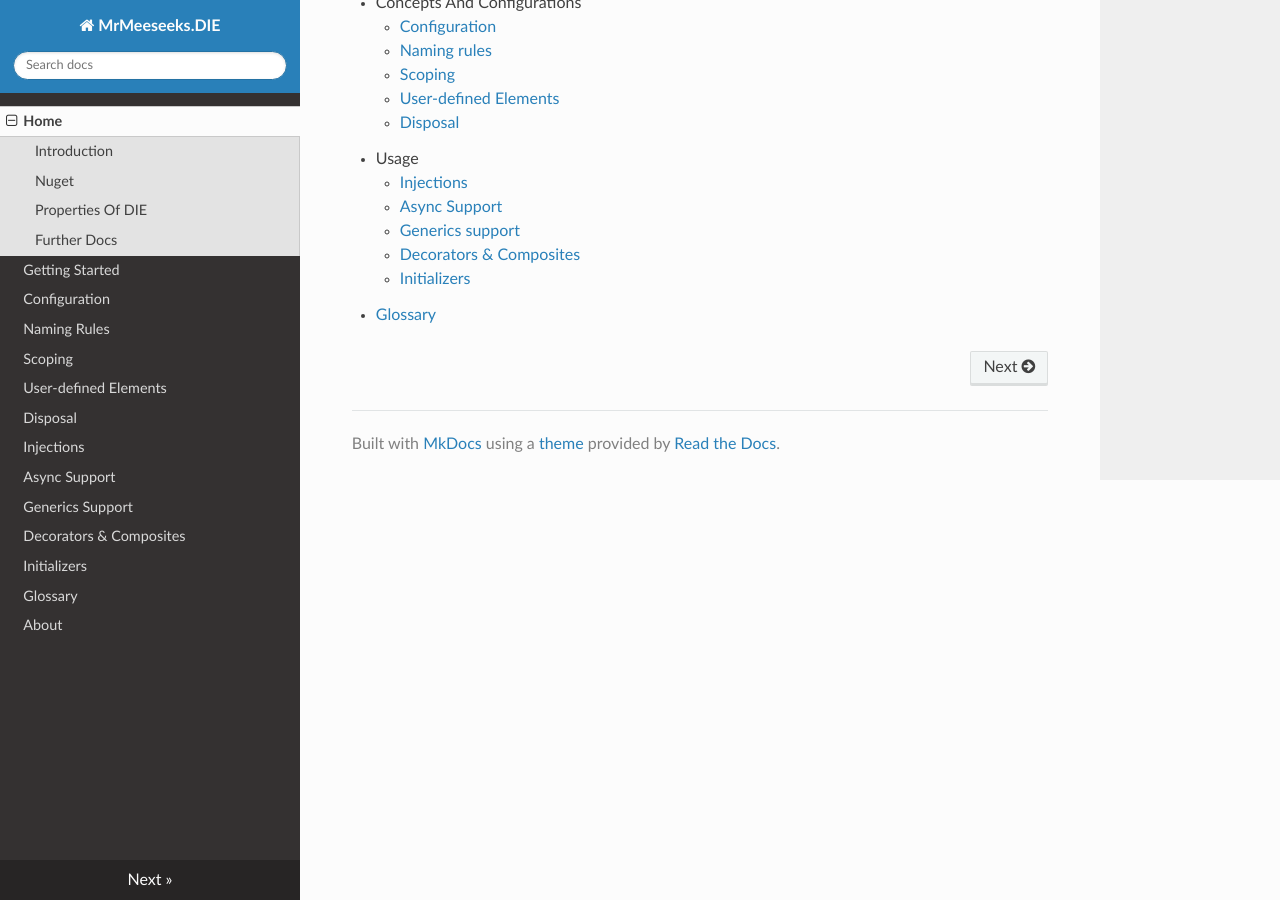
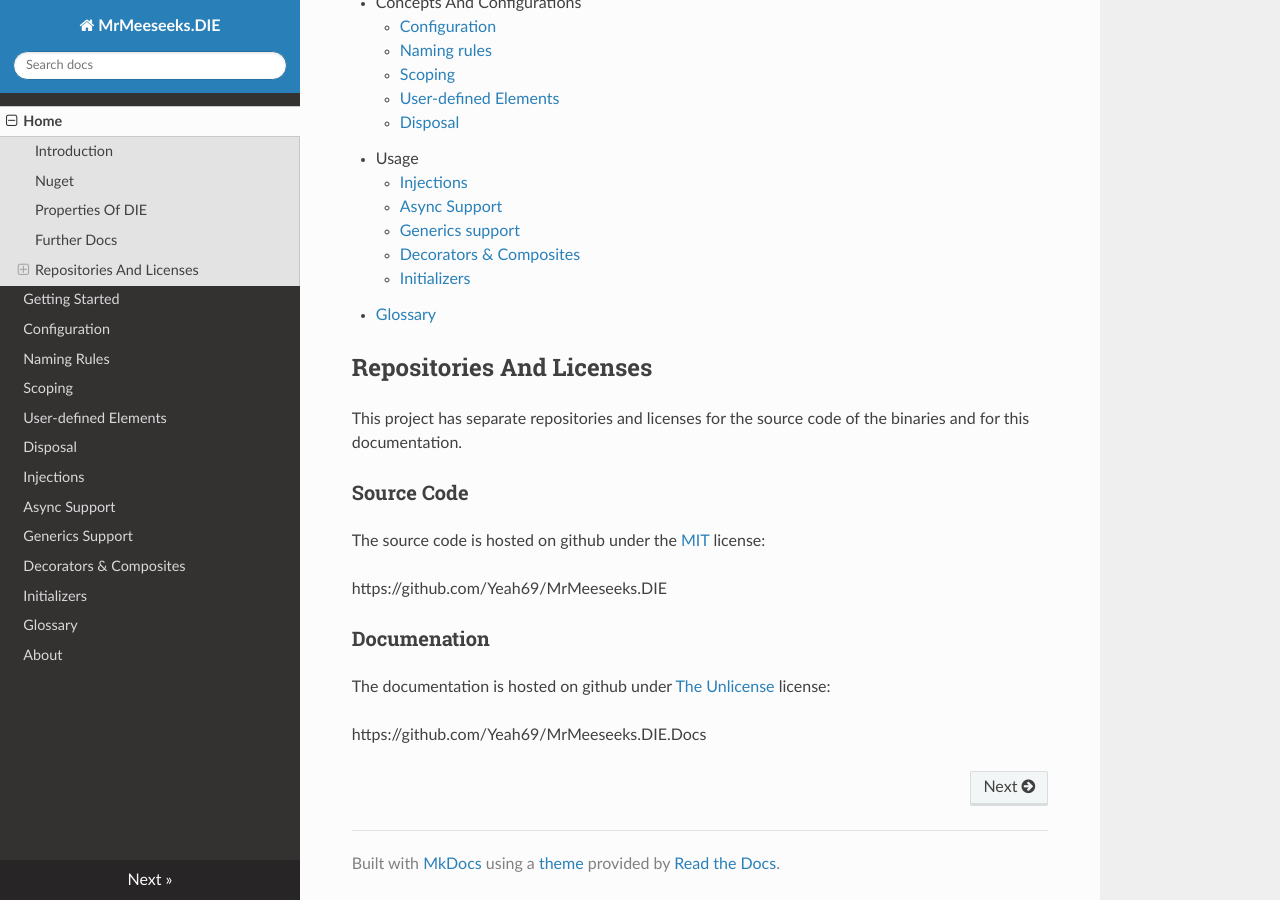
Before and after one commit to Yeah69/MrMeeseeks.DIE.Docs, an MkDocs documentation site: the page built from docs/index.md, in a window 1280 px wide and 900 px high, scrolled down 1801 px. Built offline with MkDocs 1.6.1, drawn with Linux system fonts in a browser that asks for light colours; nearby versions of some CDN libraries.

Commit message:
Linking repos and licenses

```diff
--- a/docs/index.md
+++ b/docs/index.md
@@ -78,3 +78,19 @@
     - [Decorators & Composites](decorators-composites.md)
     - [Initializers](initializers.md)
 - [Glossary](glossary.md)
+
+## Repositories And Licenses
+
+This project has separate repositories and licenses for the source code of the binaries and for this documentation.
+
+### Source Code
+
+The source code is hosted on github under the [MIT](https://spdx.org/licenses/MIT.html) license:
+
+https://github.com/Yeah69/MrMeeseeks.DIE
+
+### Documenation
+
+The documentation is hosted on github under [The Unlicense](https://spdx.org/licenses/Unlicense.html) license:
+
+https://github.com/Yeah69/MrMeeseeks.DIE.Docs
```
